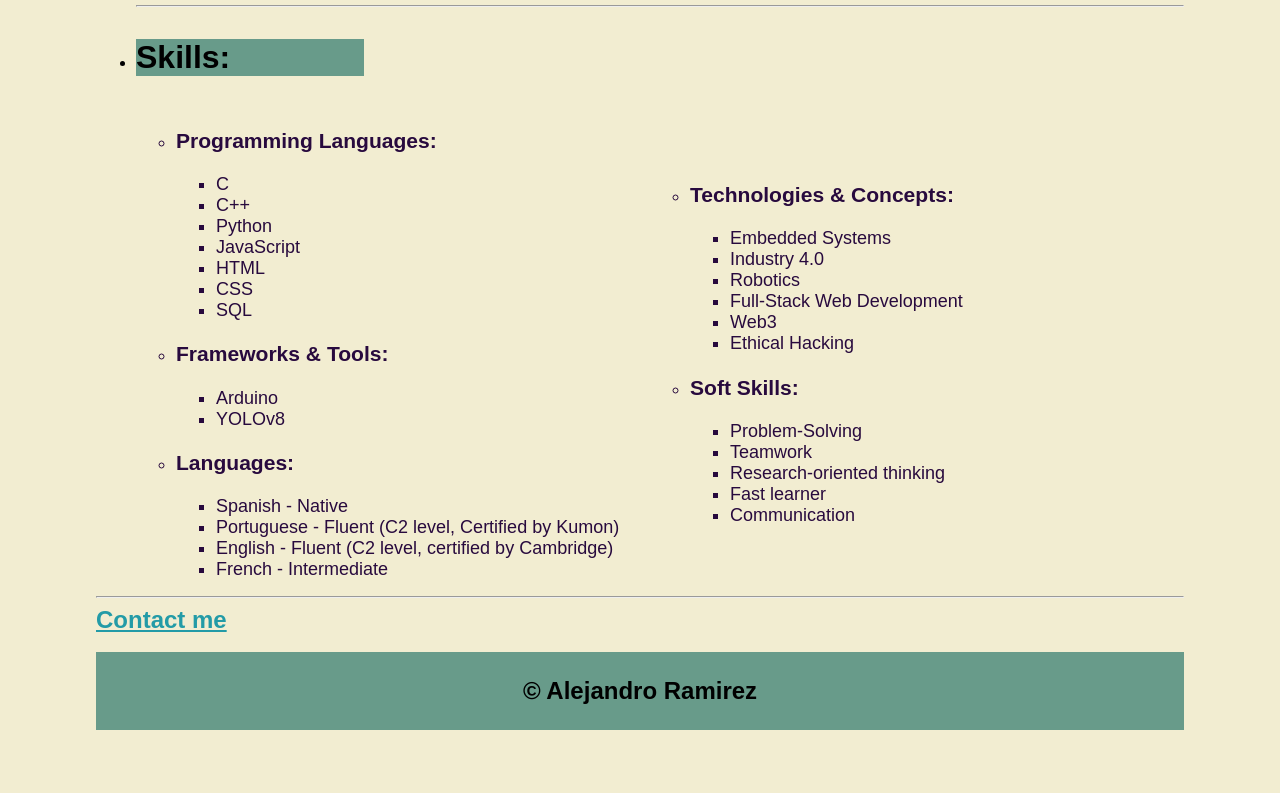
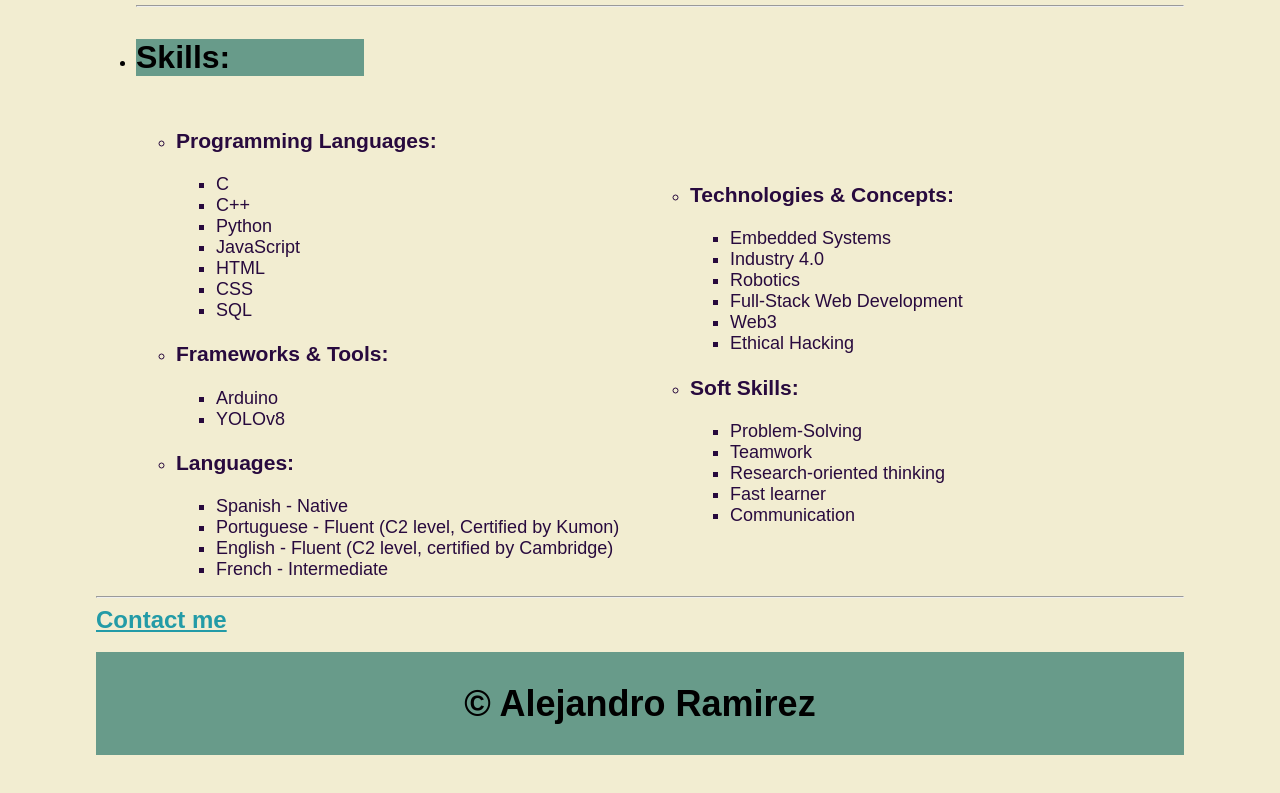
Before and after one commit to andro-gr/my-portfolio, a plain HTML site: page index.html in a window 1280 px wide. Shown: the part 1392-2185 px from the top of the page. Drawn offline with Linux system fonts and the light colour scheme; a web font is replaced by a local one.

Commit message:
Revise index.html for resume content and structure
Updated the HTML structure and content of the resume page, including personal details, education, work experience, and skills.

```diff
--- a/index.html
+++ b/index.html
@@ -167,7 +167,7 @@
         <a id="contact-me-ht" href="./public/contact.html" target = "_blank">Contact me</a>
         <br /><br />
         <footer>
-            <p>© <span id="footer-year"></span> Alejandro Ramirez</p>
+            <h2>© <span id="footer-year"></span> Alejandro Ramirez</h2>
         </footer>
     </body>
 
```
